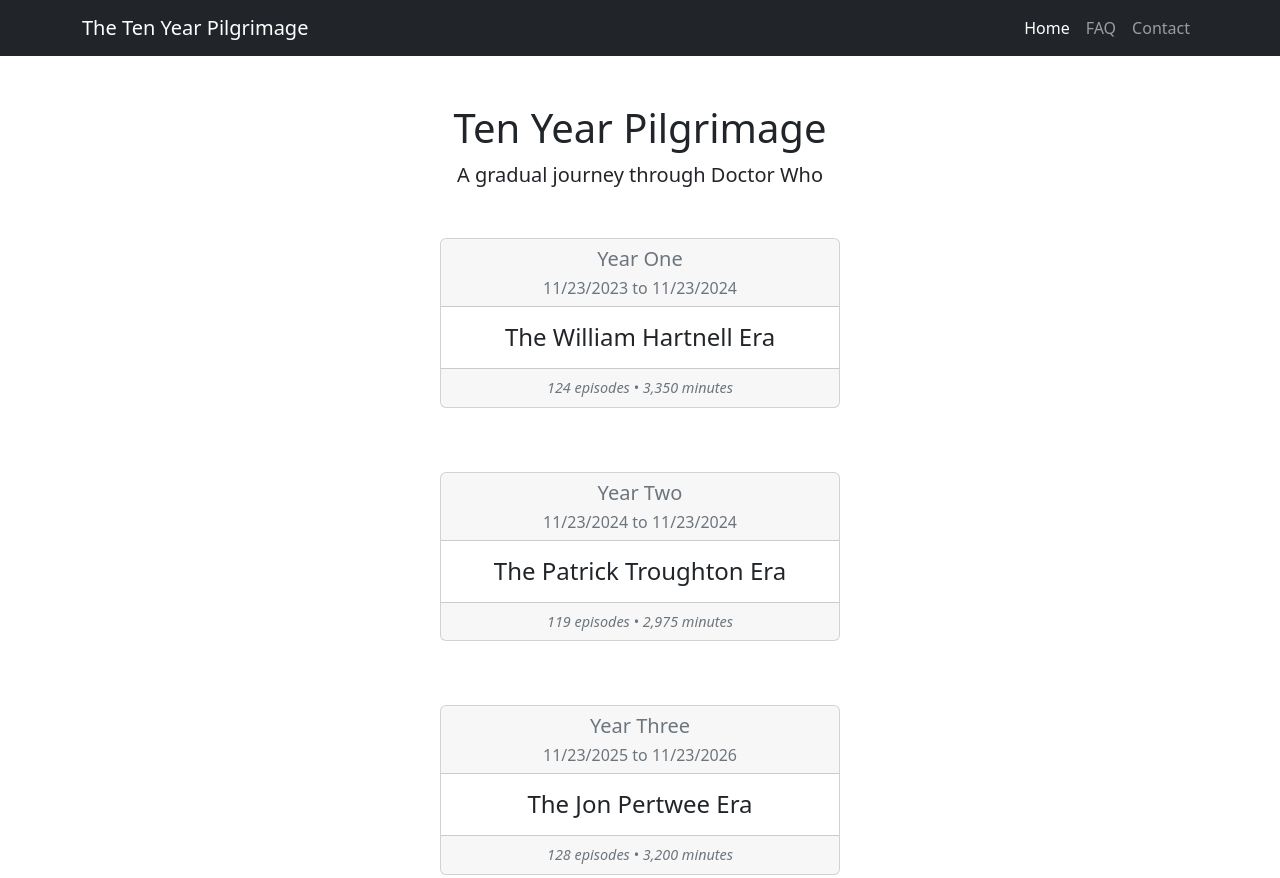
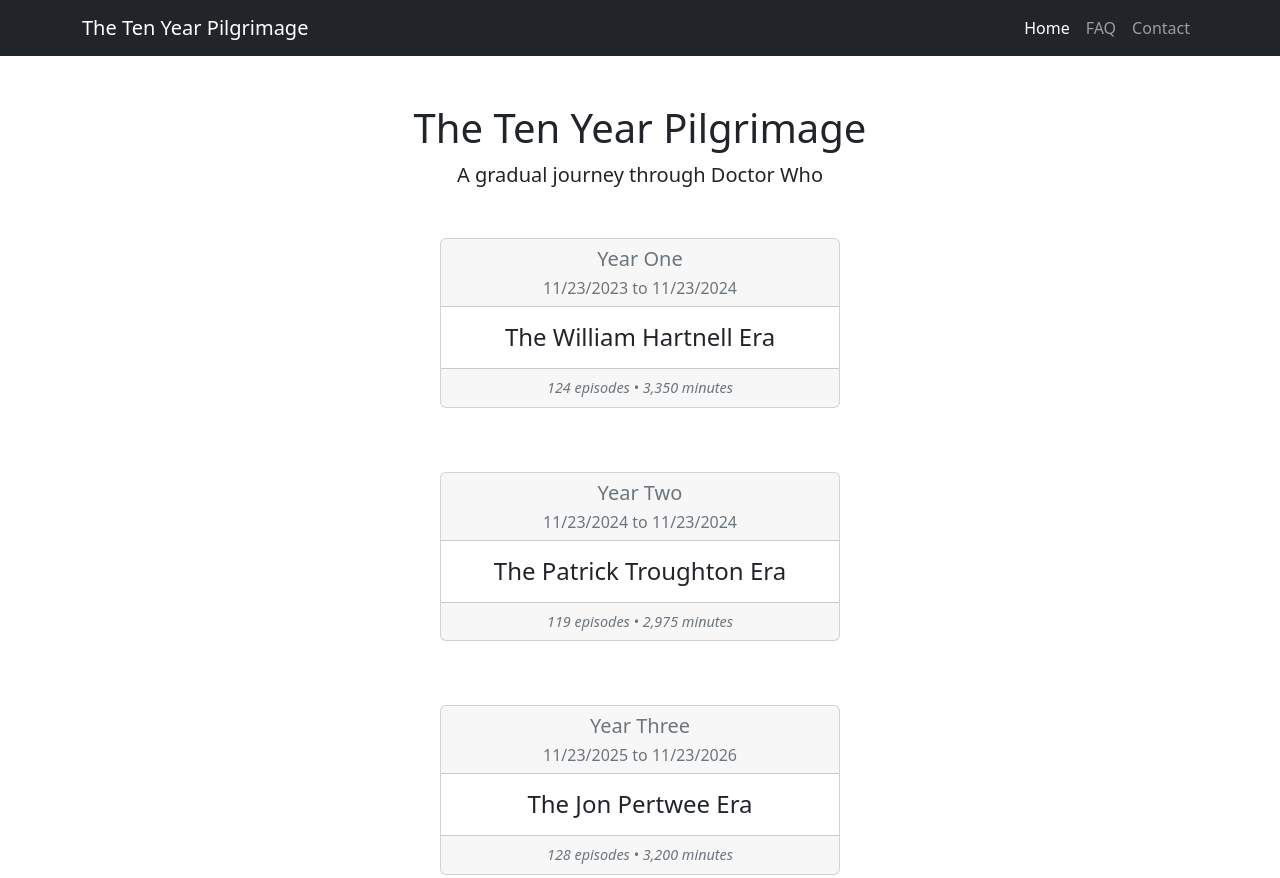
Before and after one commit to thomasmdickinson/tenyearpilgrimage, a plain HTML site: page index.html in a window 1280 px wide. Shown: the top 878 px of the page. Drawn offline with nearby package versions, Linux system fonts and the light colour scheme.

Commit message:
Add missing the

```diff
--- a/index.html
+++ b/index.html
@@ -31,7 +31,7 @@
         <!-- Page content-->
         <div class="container">
             <div class="text-center mt-5">
-                <h1>Ten Year Pilgrimage</h1>
+                <h1>The Ten Year Pilgrimage</h1>
                 <p class="lead">A gradual journey through Doctor Who</p>
             </div>
         </div>
```
